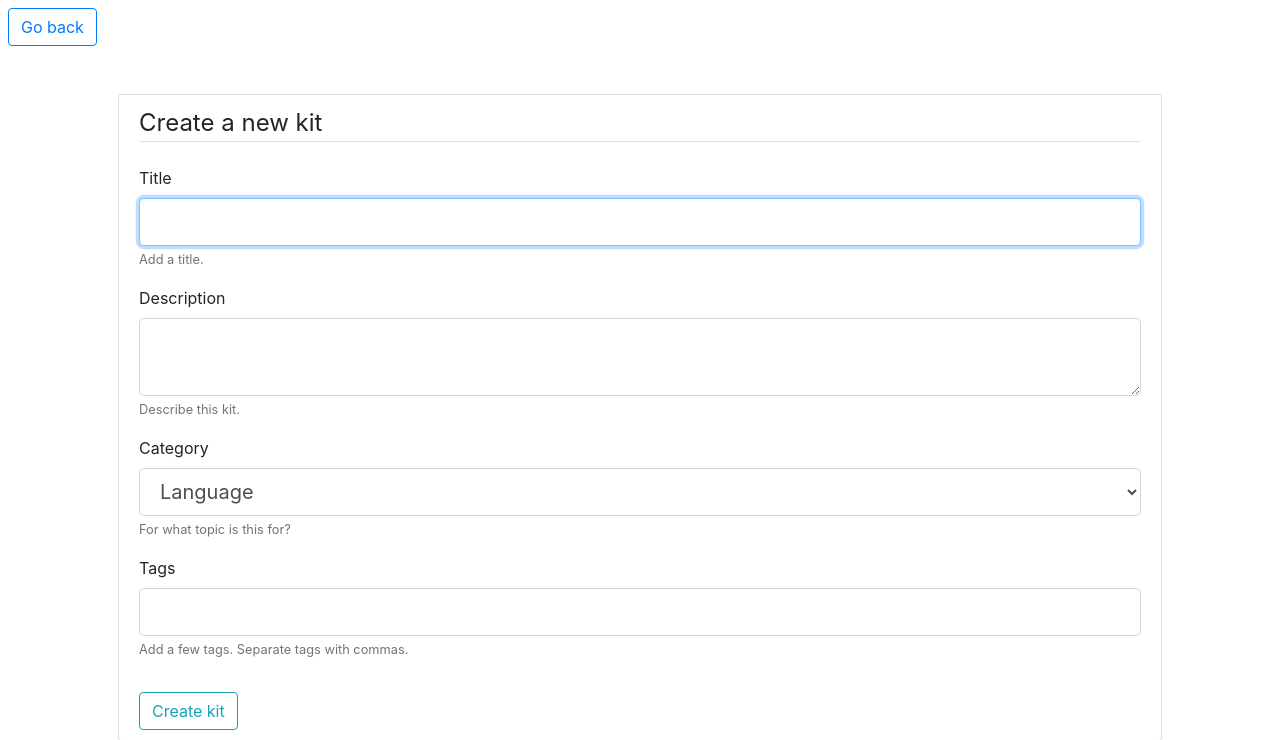
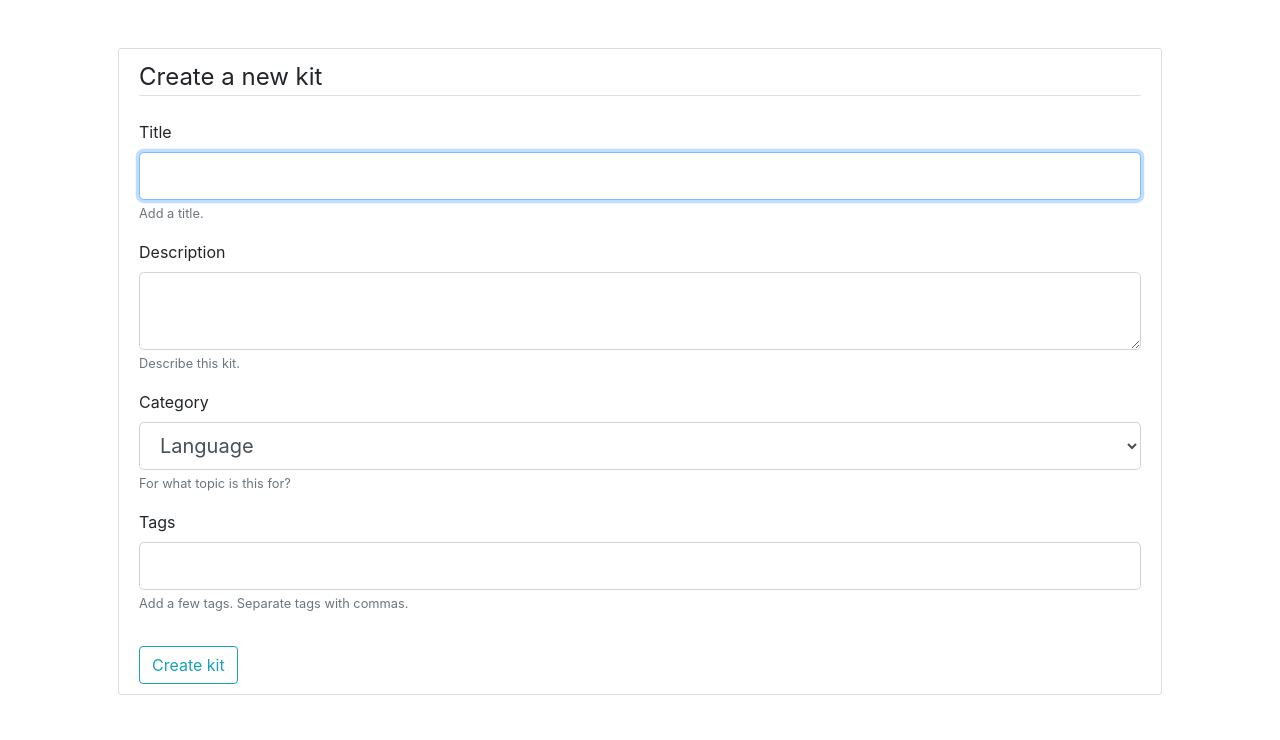
Before and after one commit to francisdbillones/LearnNet, a Flask app: page /kits/create in a window 1280 px wide. Shown: the part 76-816 px from the top of the page. After the commit the page ends 771 px from the top, so only its background shows below. Run offline with Flask 2, Linux system fonts and the light colour scheme; the visitor is signed in with stand-in values (Sample User, id 1); data comes from the database, SQL or seed files in the repository; some libraries are stand-ins or nearby versions.

Commit message:
removed back buttons

```diff
--- a/learn_net/templates/create_kit.html
+++ b/learn_net/templates/create_kit.html
@@ -1,10 +1,5 @@
 {% extends "layout.html" %}
 {% block title %} Upload {% endblock %}
-
-{% block body %}
-<button type='button' class='btn btn-outline-primary ml-2 mt-2' onclick='window.history.back()'>Go back</button>
-{% endblock %}
-
 {% block main %}
 
 <div class='content-section'>
--- a/learn_net/templates/edit_kit.html
+++ b/learn_net/templates/edit_kit.html
@@ -3,10 +3,6 @@
 <link rel="stylesheet" href="https://cdnjs.cloudflare.com/ajax/libs/font-awesome/4.7.0/css/font-awesome.min.css">
 {% endblock %}
 {% block title %} View kit {% endblock %}
-
-{% block body %}
-<button type='button' class='btn btn-outline-primary ml-2 mt-2' onclick='window.history.back()'>Go back</button>
-{% endblock %}
 
 {% block main %}
 <div class='content-section'>
```
Also changed, not shown: 1 other file.
